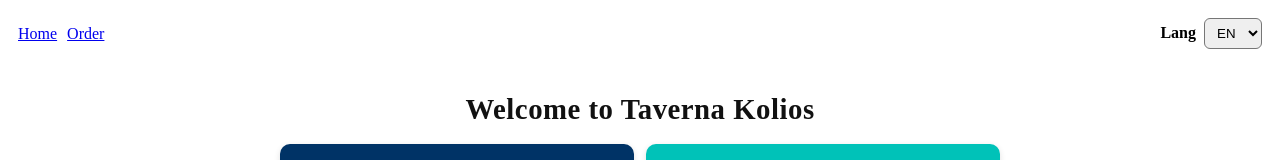
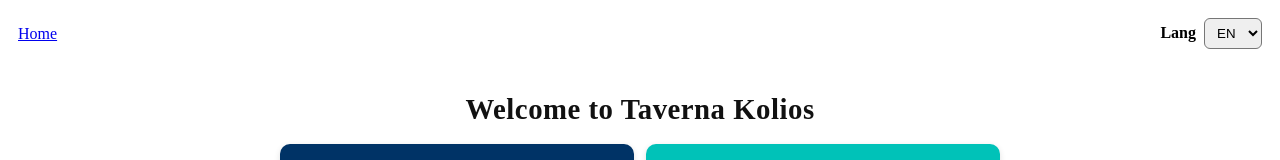
Before and after one commit to sakislaz/taverna_kolios, a React (Vite) app: page / in a window 1280 px wide. Shown: the top 160 px of the page. Built offline with nearby package versions, Linux system fonts and the light colour scheme.

Commit message:
REMOVE Order.jsx

```diff
--- a/src/App.jsx
+++ b/src/App.jsx
@@ -1,7 +1,6 @@
 import React, { useEffect, useState } from 'react'
 import { BrowserRouter, Routes, Route, Link } from 'react-router-dom'
 import Home from './pages/Home'
-import Order from './pages/Order'
 import Services from './pages/Services'
 import { useTranslation } from 'react-i18next'
 
@@ -45,7 +44,6 @@
       <nav style={{ padding: 10, display: 'flex', alignItems: 'center', gap: 12 }}>
         <div style={{ flex: 1 }}>
           <Link to="/" style={{ marginRight: 10 }}>Home</Link>
-          <Link to="/order">Order</Link>
         </div>
         <div>
           <label htmlFor="lang-select" style={{ marginRight: 8, fontWeight: 600 }}>Lang</label>
@@ -65,7 +63,6 @@
 
       <Routes>
         <Route path="/" element={<Home />} />
-        <Route path="/order" element={<Order />} />
         <Route path="/services" element={<Services />} />
       </Routes>
 
```
